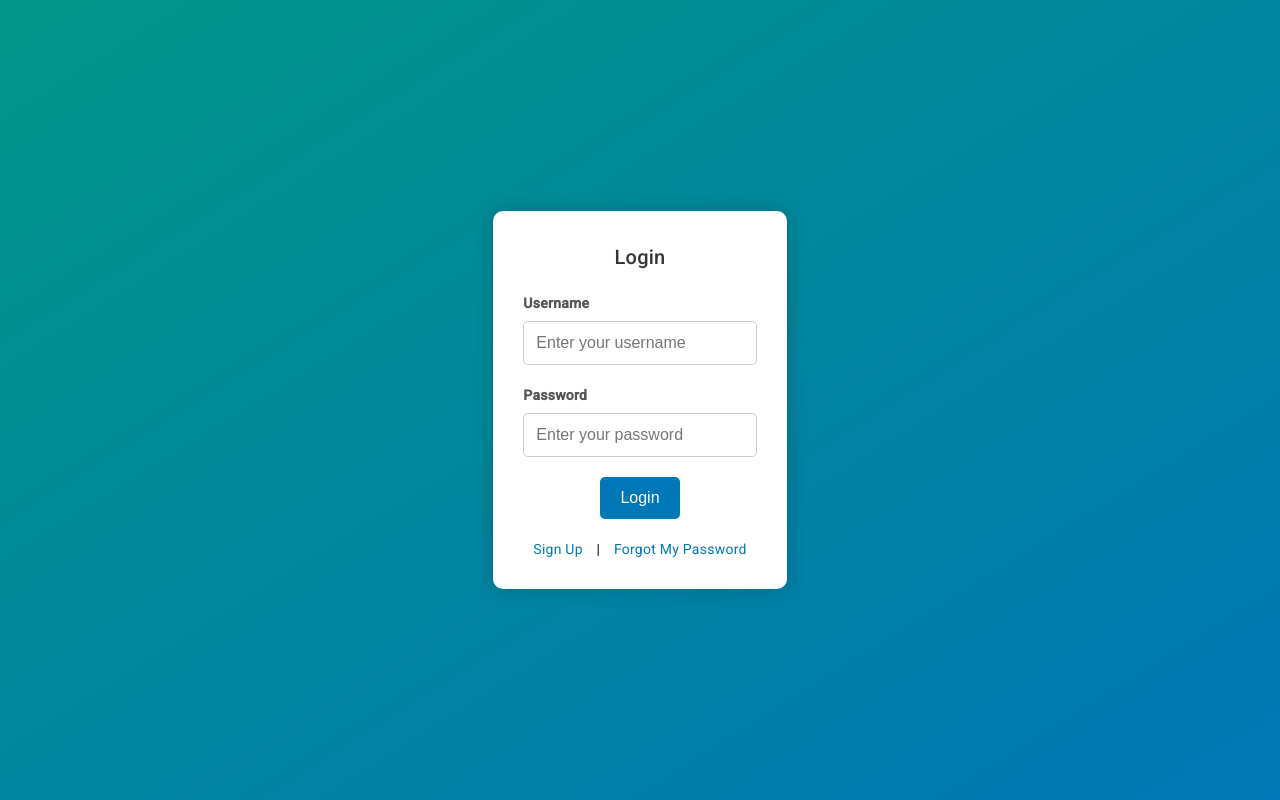
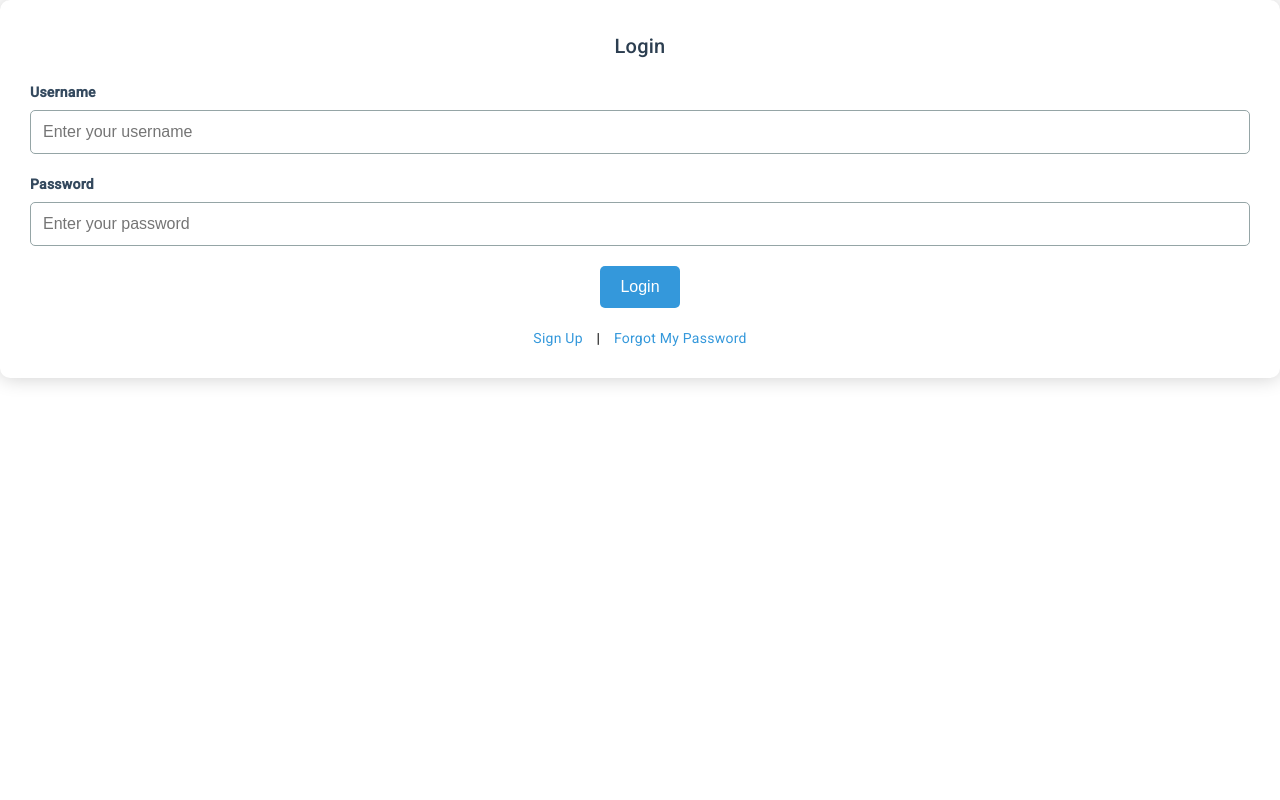
Before and after one commit to VladBradea/Tehnologii-Web, an Angular app in the folder Frontend/quiz-grade-management-system/: page /login-page in a window 1280 px wide. Built offline with nearby package versions, Linux system fonts and the light colour scheme.

Commit message:
made login work

```diff
--- a/Frontend/quiz-grade-management-system/src/app/Classes/Student.ts
+++ b/Frontend/quiz-grade-management-system/src/app/Classes/Student.ts
@@ -3,4 +3,5 @@ export interface Student {
     firstName: string;
     lastName: string;
     email: string;
+    password: string;
 }
--- a/Frontend/quiz-grade-management-system/src/app/login-page/login-page.component.css
+++ b/Frontend/quiz-grade-management-system/src/app/login-page/login-page.component.css
@@ -4,20 +4,20 @@ body {
     align-items: center;
     height: 100vh;
     margin: 0;
-    background: linear-gradient(to bottom right, #009688, #0077b6);
+    background: linear-gradient(to bottom right, #8e44ad, #3498db);
   }
 
   .login-container {
     background-color: #fff;
     box-shadow: 0px 0px 20px rgba(0, 0, 0, 0.2);
-    padding: 30px; /* Increased container padding */
+    padding: 30px;
     border-radius: 10px;
     text-align: center;
   }
 
   .login-container h2 {
     margin: 0 0 20px;
-    color: #333;
+    color: #2c3e50;
   }
 
   .input-container {
@@ -29,20 +29,20 @@ label {
     display: block;
     margin: 0 0 8px;
     font-weight: 600;
-    color: #555;
+    color: #34495e;
   }
 
   .input-container input {
     width: 100%;
     padding: 12px;
-    border: 1px solid #ccc;
+    border: 1px solid #95a5a6;
     border-radius: 5px;
     font-size: 16px;
     box-sizing: border-box;
   }
 
   button {
-    background: #0077b6;
+    background: #3498db;
     color: #fff;
     border: none;
     border-radius: 5px;
@@ -53,7 +53,7 @@ button {
   }
 
   button:hover {
-    background: #005a8d;
+    background: #2980b9;
   }
 
   button:focus {
@@ -66,7 +66,7 @@ button:focus {
 
   .options a {
     text-decoration: none;
-    color: #0077b6;
+    color: #3498db;
     margin: 0 10px;
   }
 
--- a/Frontend/quiz-grade-management-system/src/app/login-page/login-page.component.html
+++ b/Frontend/quiz-grade-management-system/src/app/login-page/login-page.component.html
@@ -1,28 +1,20 @@
-<!DOCTYPE html>
-<html lang="en">
-<head>
-    <meta charset="UTF-8">
-    <meta name="viewport" content="width=device-width, initial-scale=1.0">
-    <link rel="stylesheet" href="login-page.component.css">
-    <title>Login Page</title>
-</head>
-<body>
 <div class="login-container">
     <h2>Login</h2>
-        <form>
+    <form (submit)="onSubmit()">
       <div class="input-container">
         <label for="username">Username</label>
-                <input type="text" id="username" name="username" placeholder="Enter your username" required>
+        <input type="text" id="username" name="username" [(ngModel)]="username" placeholder="Enter your username" required>
       </div>
       <div class="input-container">
         <label for="password">Password</label>
-                <input type="password" id="password" name="password" placeholder="Enter your password" required>
+        <input type="password" id="password" name="password" [(ngModel)]="password" placeholder="Enter your password" required>
       </div>
       <button type="submit">Login</button>
     </form>
     <div class="options">
       <a href="/signup-page">Sign Up</a> | <a href="#">Forgot My Password</a>
     </div>
+    <div *ngIf="accountNotFound" class="error-message">
+      Account not found. Please check your credentials.
     </div>
-</body>
-</html>
+  </div>
--- a/Frontend/quiz-grade-management-system/src/app/login-page/login-page.component.ts
+++ b/Frontend/quiz-grade-management-system/src/app/login-page/login-page.component.ts
@@ -1,4 +1,7 @@
 import { Component } from '@angular/core';
+import { TeacherService } from '../Services/teacher.service';
+import { StudentService } from '../Services/student.service';
+import { Router } from '@angular/router';
 
 @Component({
   selector: 'app-login-page',
@@ -6,4 +9,42 @@ import { Component } from '@angular/core';
   styleUrls: ['./login-page.component.css']
 })
 export class LoginPageComponent {
+  username: string = '';
+  password: string = '';
+  accountNotFound: boolean = false;
+
+  constructor(private teacherService: TeacherService, private studentService: StudentService, private router: Router) {}
+
+  onSubmit(): void {
+    // Try teacher login
+    this.teacherService.getTeachers().subscribe(
+      teachers => {
+        const matchedTeacher = teachers.find(teacher => teacher.email === this.username && teacher.password === this.password);
+        if (matchedTeacher) {
+          console.log('Teacher logged in:', matchedTeacher);
+          this.router.navigate(['/teacher-page']);
+        } else {
+          // If teacher login fails, try student login
+          this.studentService.getStudents().subscribe(
+            students => {
+              const matchedStudent = students.find(student => student.email === this.username && student.password === this.password);
+              if (matchedStudent) {
+                console.log('Student logged in:', matchedStudent);
+                this.router.navigate(['/teacher-page']);
+              } else {
+                console.error('Invalid username or password');
+                this.accountNotFound = true;
+              }
+            },
+            error => {
+              console.error('Error fetching students:', error);
+            }
+          );
+        }
+      },
+      error => {
+        console.error('Error fetching teachers:', error);
+      }
+    );
+  }
 }
```
Also changed, not shown: 1 other file (tests, documents, lock files or other folders). Lines whose indentation alone changed are shown as unchanged.
